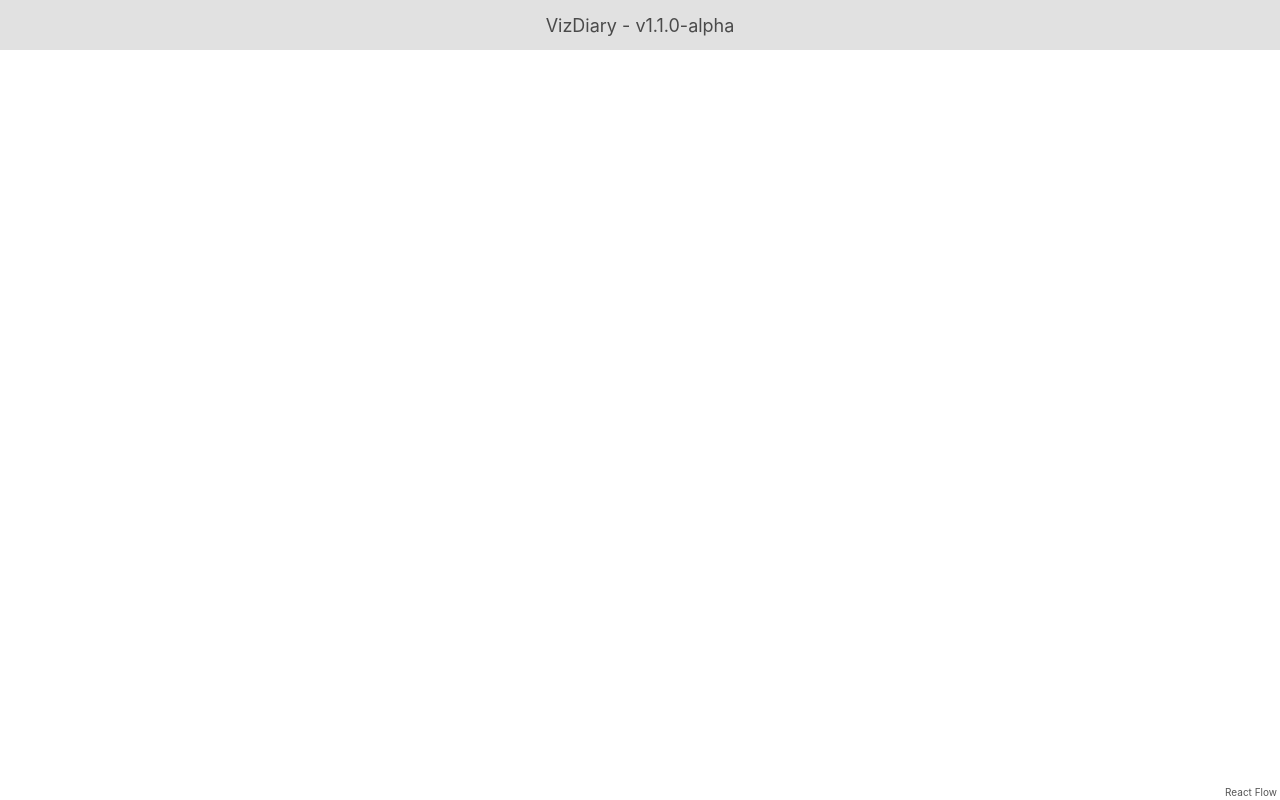
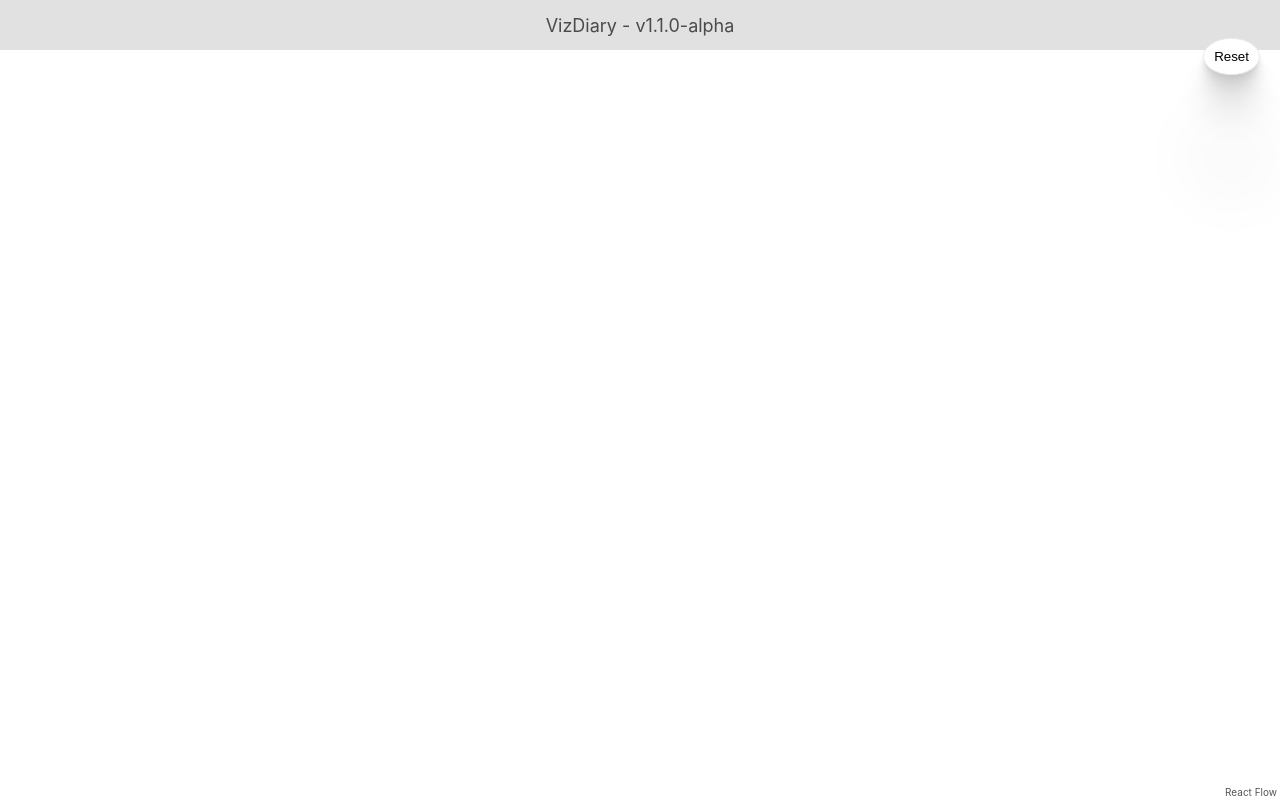
Before and after one commit to ZachChang/VizDiaryWeb, a React (Create React App) app: page / in a window 1280 px wide. Built offline with nearby package versions, Linux system fonts and the light colour scheme.

Commit message:
add crude reset feature

```diff
--- a/src/component/Header.js
+++ b/src/component/Header.js
@@ -2,6 +2,12 @@ const Header = () => {
     return(
         <div className='header_container'>
             <a target="_blank" href='https://github.com/ZachChang/viz-diary-web'>VizDiary - v1.1.0-alpha</a>
+            {/* CRUDE IMPLEMENTATION FOR RESET FEATURE */}
+            <button className="btn_container btn_delete" onClick={() => {
+                localStorage.removeItem('viz-diary-data');
+                localStorage.removeItem('viz-diary-config');
+                window.location.reload();
+            }}>Reset</button>
         </div>
     )
 }
```
